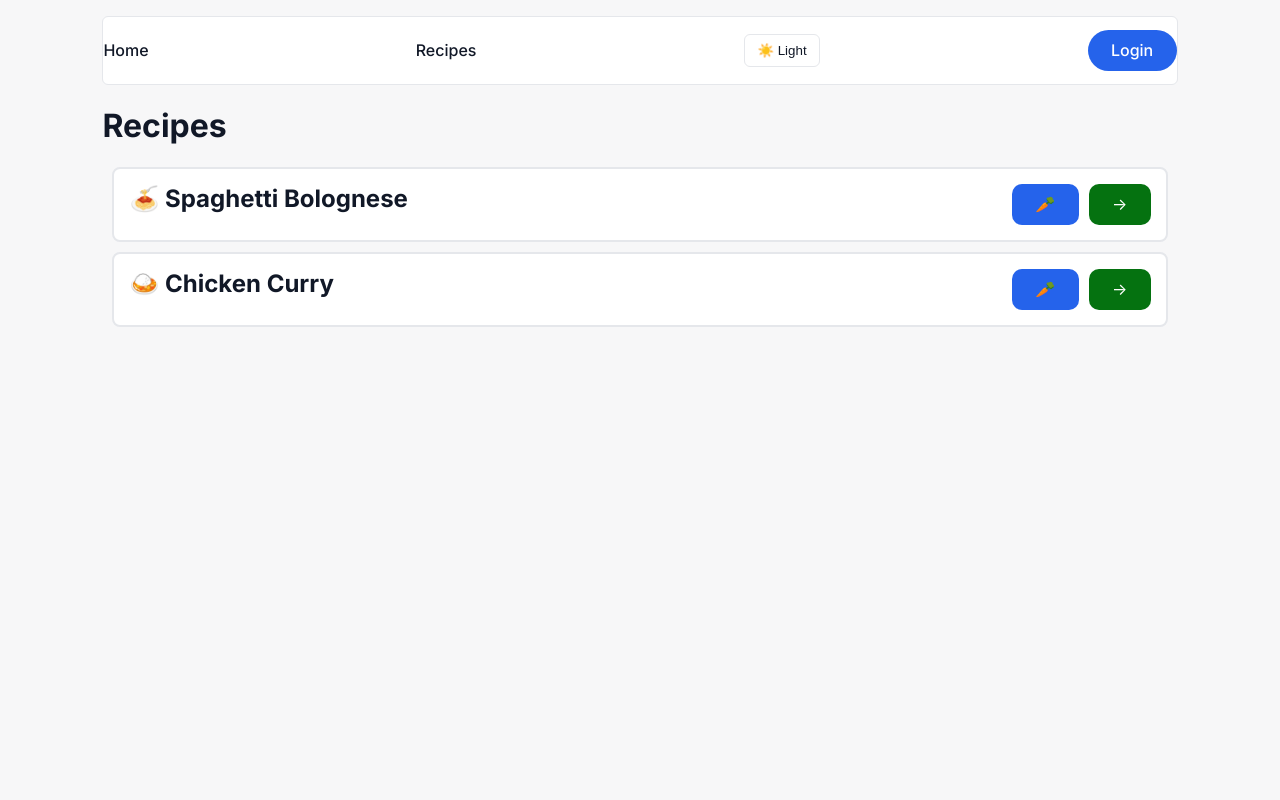
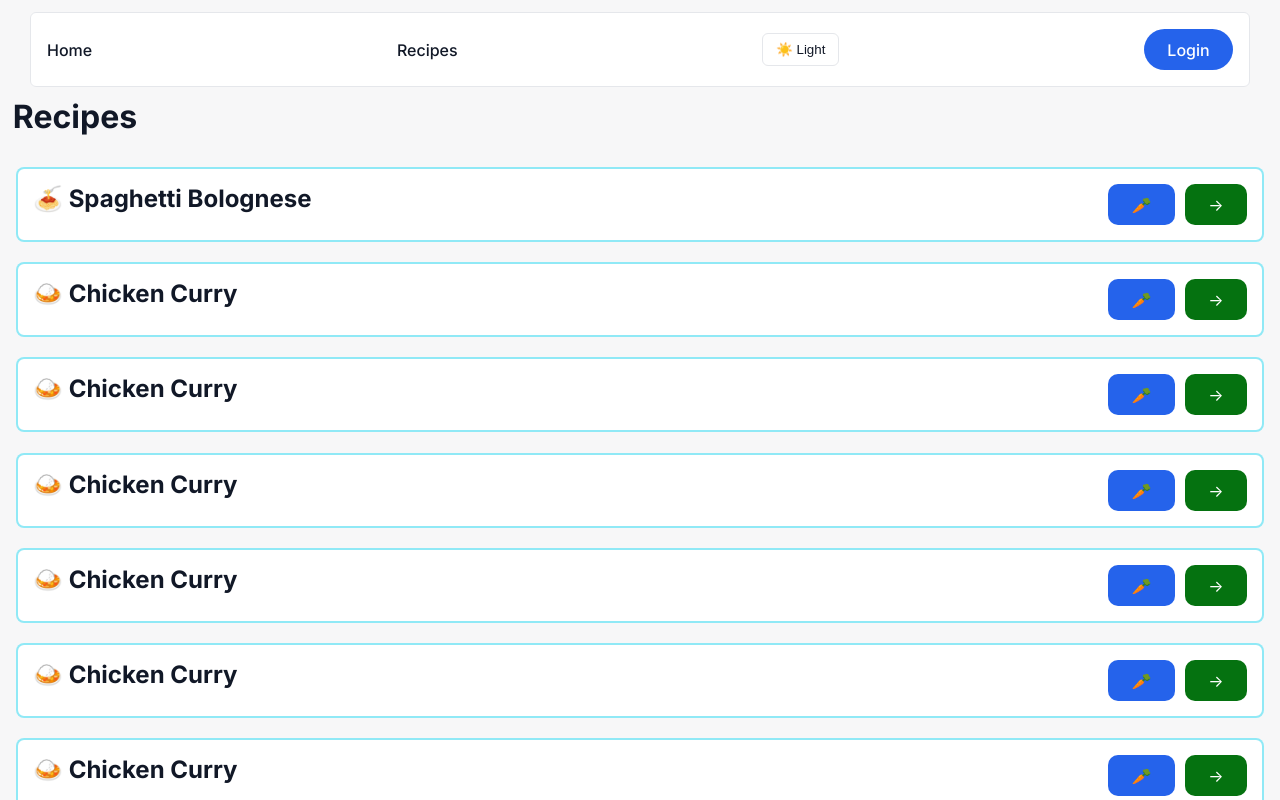
Before and after one commit to gluzandii/Recipe-Viewer, a React (Vite) app in the folder frontend-rv/: page /recipes in a window 1280 px wide. Shown: the top 800 px of the page. Built offline with nearby package versions, Linux system fonts and the light colour scheme.

Commit message:
Fixed navbar issue of it not looking spaced out.
Cleanup of visuals.

```diff
--- a/frontend-rv/src/App.tsx
+++ b/frontend-rv/src/App.tsx
@@ -10,7 +10,7 @@ import Register from "./pages/register/Register.tsx";
 
 export default function App() {
     return (
-        <main>
+        <>
             <Navbar/>
             <Routes>
                 <Route path="/" element={<Home/>}/>
@@ -21,6 +21,6 @@ export default function App() {
                 <Route path={"/register"} element={<Register/>}/>
                 <Route path="*" element={<div>not found</div>}/>
             </Routes>
-        </main>
+        </>
     );
 }
--- a/frontend-rv/src/components/IngredientItem/IngredientItem.module.scss
+++ b/frontend-rv/src/components/IngredientItem/IngredientItem.module.scss
@@ -6,7 +6,7 @@
 
 .ingredientItem {
   position: relative;
-  border: 2px solid var(--border);
+  border: 2px solid rgba(34, 197, 94, 0.5);
   border-radius: 8px;
   padding: 15px;
   margin: 10px auto; // Center the items and prevent overflow
@@ -19,7 +19,7 @@
 }
 
 .ingredientItem:hover {
-  box-shadow: 0 0 10px rgba(37, 99, 235, 0.15);
+  box-shadow: 0 0 12px rgba(34, 197, 94, 0.35);
 }
 
 .ingredientItem h2 {
--- a/frontend-rv/src/components/Navbar/Navbar.module.scss
+++ b/frontend-rv/src/components/Navbar/Navbar.module.scss
@@ -2,14 +2,15 @@
   display: flex;
   justify-content: space-between;
   align-items: center;
-  padding: 0.8rem 0;
+  padding: 1rem;
   gap: 2rem;
   position: sticky;
-  top: 0;
+  top: 1.5%;
   z-index: 1000;
   background-color: var(--surface);
   border: 1px solid var(--border);
   border-radius: 6px;
+  margin: 0 30px 20px;
 }
 
 .navbarLink {
--- a/frontend-rv/src/components/Navbar/Navbar.tsx
+++ b/frontend-rv/src/components/Navbar/Navbar.tsx
@@ -10,7 +10,6 @@ export default function Navbar() {
         <nav className={navbarStyles.navbar}>
             <Link to="/" className={navbarStyles.navbarLink}>Home</Link>
             <Link to="/recipes" className={navbarStyles.navbarLink}>Recipes</Link>
-            {/*<Link to="/ingredients" className={navbarStyles.navbarLink}>Ingredients</Link>*/}
             <button className={navbarStyles.themeToggle} onClick={toggleTheme} aria-label="Toggle theme">
                 {theme === 'dark' ? '🌙 Dark' : '☀️ Light'}
             </button>
--- a/frontend-rv/src/components/RecipeItem/RecipeItem.module.scss
+++ b/frontend-rv/src/components/RecipeItem/RecipeItem.module.scss
@@ -2,26 +2,28 @@
   list-style: none;
   padding: 0;
   margin: 0;
+  overflow-x: hidden;
 }
 
 .recipeItem {
   position: relative;
-  border: 2px solid var(--border);
+  border: 2px solid rgba(34, 211, 238, 0.5);
   border-radius: 8px;
   padding: 15px;
   margin: 10px auto; // Center the items and prevent overflow
   transition: transform 0.3s ease, box-shadow 0.3s ease;
   overflow: hidden;
-  max-width: calc(100% - 20px); // Prevent overflow on both sides
+  max-width: calc(100% - 32px); // Extra safety margin to prevent hover overflow
   box-sizing: border-box;
   display: flex;
   justify-content: space-between;
   background: var(--surface);
+  will-change: transform;
 }
 
 .recipeItem:hover {
-  transform: scale(1.02);
-  box-shadow: 0 0 10px rgba(37, 99, 235, 0.15);
+  transform: scale(1.01);
+  box-shadow: 0 0 16px rgba(34, 211, 238, 0.45);
 }
 
 .recipeItem h2 {
--- a/frontend-rv/src/components/RecipeStep/RecipeStep.module.scss
+++ b/frontend-rv/src/components/RecipeStep/RecipeStep.module.scss
@@ -6,7 +6,7 @@
 
 .step {
   position: relative;
-  border: 2px solid var(--border);
+  border: 2px solid rgba(96, 165, 250, 0.45);
   border-radius: 8px;
   padding: 15px;
   margin: 10px auto; // Center the items and prevent overflow
@@ -19,7 +19,7 @@
 }
 
 .step:hover {
-  box-shadow: 0 0 10px rgba(37, 99, 235, 0.15);
+  box-shadow: 0 0 14px rgba(96, 165, 250, 0.35);
 }
 
 .step h2 {
--- a/frontend-rv/src/pages/recipes/Recipes.tsx
+++ b/frontend-rv/src/pages/recipes/Recipes.tsx
@@ -26,11 +26,107 @@ export default function Recipes() {
             ],
             hash: "chicken-curry-001",
             iconEmoji: "🍛"
-        }
+        },
+        {
+            name: "Chicken Curry",
+            instructions: [
+                "1. Sauté onions, garlic, and ginger in a pot.",
+                "2. Add chicken pieces and cook until browned.",
+                "3. Stir in curry powder and cook for 2 minutes.",
+                "4. Add coconut milk and simmer until chicken is cooked through.",
+                "5. Serve with rice and garnish with fresh cilantro."
+            ],
+            hash: "chicken-curry-001",
+            iconEmoji: "🍛"
+        },
+        {
+            name: "Chicken Curry",
+            instructions: [
+                "1. Sauté onions, garlic, and ginger in a pot.",
+                "2. Add chicken pieces and cook until browned.",
+                "3. Stir in curry powder and cook for 2 minutes.",
+                "4. Add coconut milk and simmer until chicken is cooked through.",
+                "5. Serve with rice and garnish with fresh cilantro."
+            ],
+            hash: "chicken-curry-001",
+            iconEmoji: "🍛"
+        },
+        {
+            name: "Chicken Curry",
+            instructions: [
+                "1. Sauté onions, garlic, and ginger in a pot.",
+                "2. Add chicken pieces and cook until browned.",
+                "3. Stir in curry powder and cook for 2 minutes.",
+                "4. Add coconut milk and simmer until chicken is cooked through.",
+                "5. Serve with rice and garnish with fresh cilantro."
+            ],
+            hash: "chicken-curry-001",
+            iconEmoji: "🍛"
+        },
+        {
+            name: "Chicken Curry",
+            instructions: [
+                "1. Sauté onions, garlic, and ginger in a pot.",
+                "2. Add chicken pieces and cook until browned.",
+                "3. Stir in curry powder and cook for 2 minutes.",
+                "4. Add coconut milk and simmer until chicken is cooked through.",
+                "5. Serve with rice and garnish with fresh cilantro."
+            ],
+            hash: "chicken-curry-001",
+            iconEmoji: "🍛"
+        },
+        {
+            name: "Chicken Curry",
+            instructions: [
+                "1. Sauté onions, garlic, and ginger in a pot.",
+                "2. Add chicken pieces and cook until browned.",
+                "3. Stir in curry powder and cook for 2 minutes.",
+                "4. Add coconut milk and simmer until chicken is cooked through.",
+                "5. Serve with rice and garnish with fresh cilantro."
+            ],
+            hash: "chicken-curry-001",
+            iconEmoji: "🍛"
+        },
+        {
+            name: "Chicken Curry",
+            instructions: [
+                "1. Sauté onions, garlic, and ginger in a pot.",
+                "2. Add chicken pieces and cook until browned.",
+                "3. Stir in curry powder and cook for 2 minutes.",
+                "4. Add coconut milk and simmer until chicken is cooked through.",
+                "5. Serve with rice and garnish with fresh cilantro."
+            ],
+            hash: "chicken-curry-001",
+            iconEmoji: "🍛"
+        },
+        {
+            name: "Chicken Curry",
+            instructions: [
+                "1. Sauté onions, garlic, and ginger in a pot.",
+                "2. Add chicken pieces and cook until browned.",
+                "3. Stir in curry powder and cook for 2 minutes.",
+                "4. Add coconut milk and simmer until chicken is cooked through.",
+                "5. Serve with rice and garnish with fresh cilantro."
+            ],
+            hash: "chicken-curry-001",
+            iconEmoji: "🍛"
+        },
+        {
+            name: "Chicken Curry",
+            instructions: [
+                "1. Sauté onions, garlic, and ginger in a pot.",
+                "2. Add chicken pieces and cook until browned.",
+                "3. Stir in curry powder and cook for 2 minutes.",
+                "4. Add coconut milk and simmer until chicken is cooked through.",
+                "5. Serve with rice and garnish with fresh cilantro."
+            ],
+            hash: "chicken-curry-001",
+            iconEmoji: "🍛"
+        },
     ]
     return (
         <div>
-            <h1>Recipes</h1>
+            <h1 style={{marginLeft: "1%"}}>Recipes</h1>
             <div>
                 {recipes.map((recipe, index) => (
                     <RecipeItem index={index} name={recipe.name}
```
